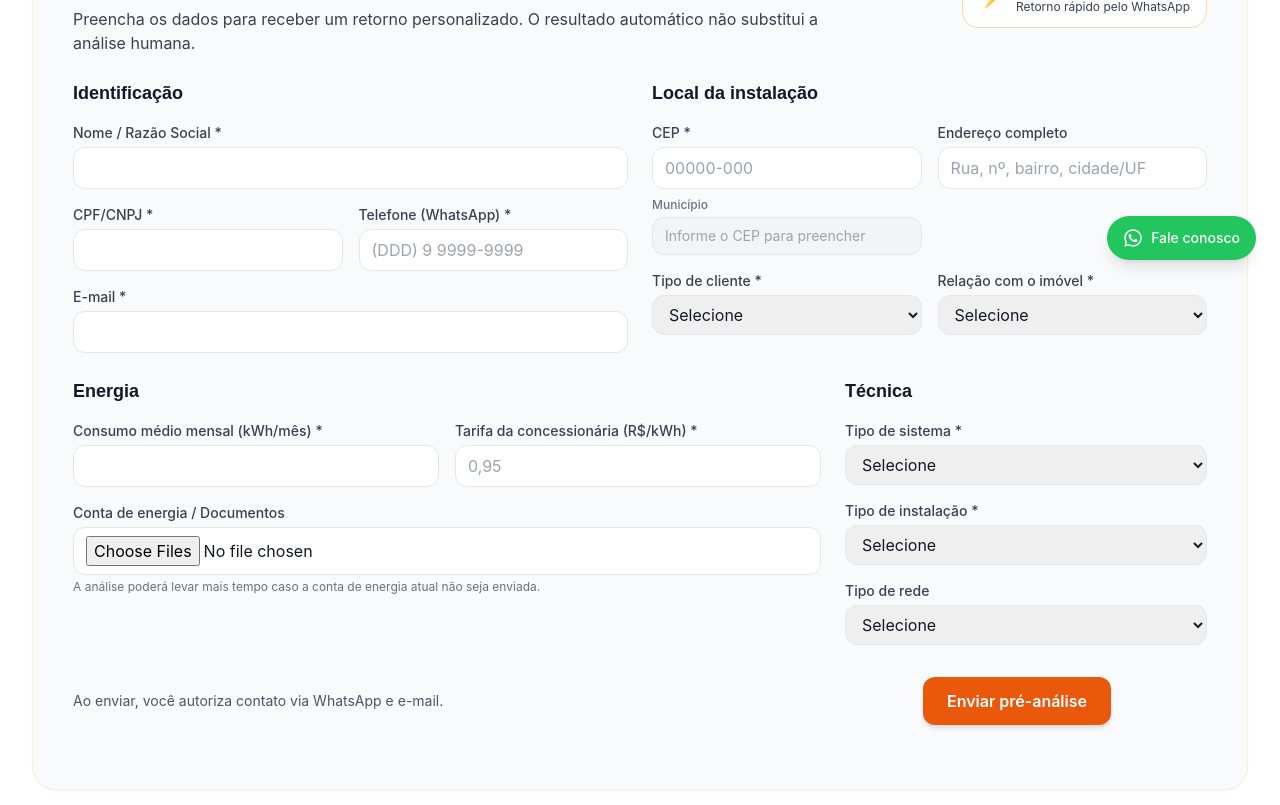
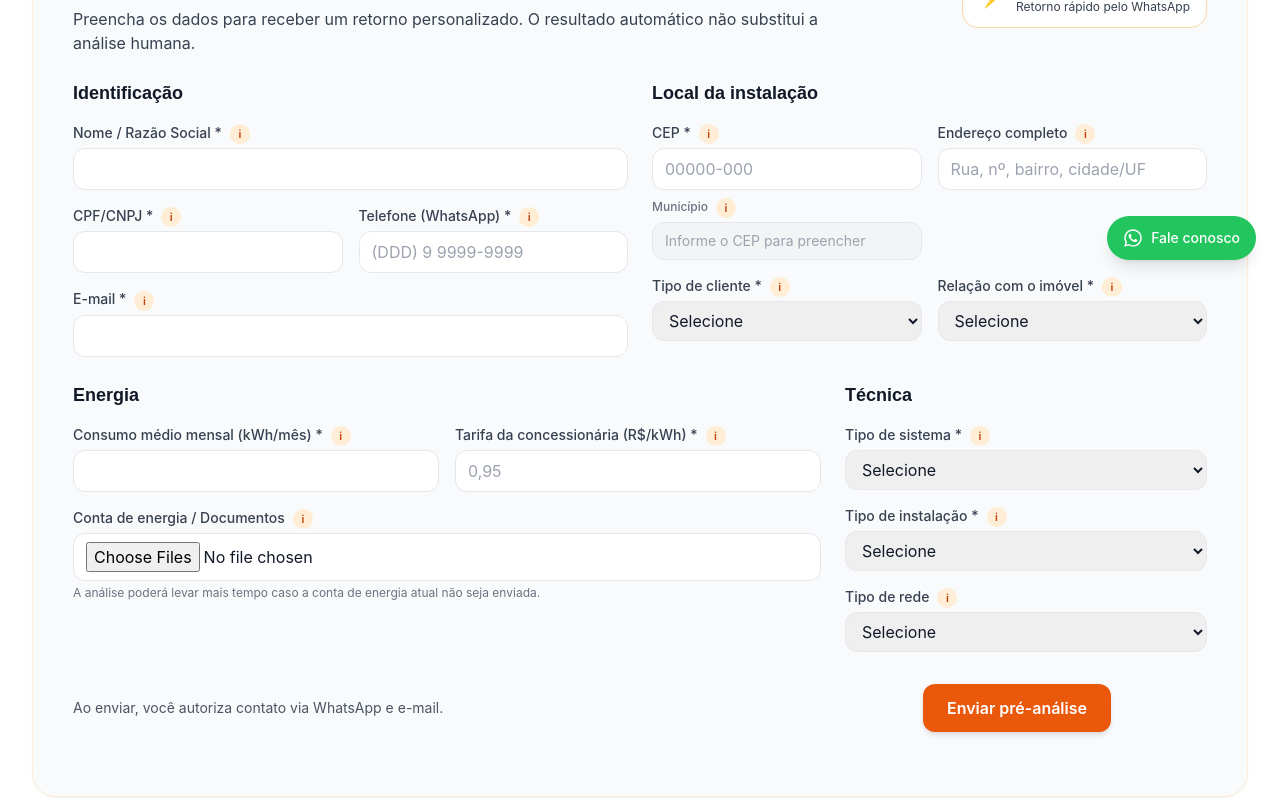
Before and after one commit to LeandroFrancaUS/solarinvest-Website, a Next.js app: page /analise in a window 1280 px wide. Shown: the part 460-1265 px from the top of the page. Built offline with nearby package versions, Linux system fonts and the light colour scheme.

Commit message:
Add tooltips to analise form fields

```diff
--- a/src/app/analise/PreApprovalForm.tsx
+++ b/src/app/analise/PreApprovalForm.tsx
@@ -228,6 +228,19 @@ function formatCEP(value: string) {
   const digits = onlyDigits(value).slice(0, 8);
   if (digits.length <= 5) return digits;
   return `${digits.slice(0, 5)}-${digits.slice(5)}`;
+}
+
+function InfoHint({ text, ariaLabel }: { text: string; ariaLabel?: string }) {
+  return (
+    <span
+      className="ml-2 inline-flex h-5 w-5 items-center justify-center align-middle rounded-full bg-orange-100 text-[11px] font-semibold text-orange-700"
+      role="img"
+      aria-label={ariaLabel ?? text}
+      title={text}
+    >
+      i
+    </span>
+  );
 }
 
 const legalNameRegex = /^[A-Za-zÀ-ÿ0-9][A-Za-zÀ-ÿ0-9 .,&\-/]*$/u;
@@ -1166,7 +1179,10 @@ export default function PreApprovalForm({ onSubmitted, utmParams }: PreApprovalF
             <h3 className="text-lg font-semibold text-gray-900">Identificação</h3>
 
             <div>
-              <label className="block text-sm font-medium text-gray-700">Nome / Razão Social *</label>
+              <label className="block text-sm font-medium text-gray-700">
+                Nome / Razão Social *
+                <InfoHint text="Como consta em documentos oficiais; informe o nome completo ou razão social." />
+              </label>
               <input
                 type="text"
                 name="nome"
@@ -1189,7 +1205,10 @@ export default function PreApprovalForm({ onSubmitted, utmParams }: PreApprovalF
 
             <div className="grid grid-cols-1 md:grid-cols-2 gap-4">
               <div>
-                <label className="block text-sm font-medium text-gray-700">CPF/CNPJ *</label>
+                <label className="block text-sm font-medium text-gray-700">
+                  CPF/CNPJ *
+                  <InfoHint text="Use CPF ou CNPJ válido; esses dados validam a consulta." />
+                </label>
                 <input
                   type="text"
                   name="cpfCnpj"
@@ -1211,7 +1230,10 @@ export default function PreApprovalForm({ onSubmitted, utmParams }: PreApprovalF
               </div>
 
               <div>
-                <label className="block text-sm font-medium text-gray-700">Telefone (WhatsApp) *</label>
+                <label className="block text-sm font-medium text-gray-700">
+                  Telefone (WhatsApp) *
+                  <InfoHint text="Número com DDD usado para retorno priorizado." />
+                </label>
                 <input
                   type="tel"
                   name="whatsapp"
@@ -1227,7 +1249,10 @@ export default function PreApprovalForm({ onSubmitted, utmParams }: PreApprovalF
             </div>
 
             <div>
-              <label className="block text-sm font-medium text-gray-700">E-mail *</label>
+              <label className="block text-sm font-medium text-gray-700">
+                E-mail *
+                <InfoHint text="Para enviarmos o comprovante e qualquer pedido adicional." />
+              </label>
               <input
                 type="email"
                 name="email"
@@ -1247,7 +1272,10 @@ export default function PreApprovalForm({ onSubmitted, utmParams }: PreApprovalF
 
             <div className="grid grid-cols-1 md:grid-cols-2 gap-4">
               <div>
-                <label className="block text-sm font-medium text-gray-700">CEP *</label>
+                <label className="block text-sm font-medium text-gray-700">
+                  CEP *
+                  <InfoHint text="CEP do endereço onde o sistema será instalado." />
+                </label>
                 <input
                   type="text"
                   name="cep"
@@ -1261,7 +1289,10 @@ export default function PreApprovalForm({ onSubmitted, utmParams }: PreApprovalF
                 {showError('cep') && <p className="text-xs text-red-600 mt-1">{errors.cep}</p>}
 
                 <div className="mt-2">
-                  <label className="block text-xs font-medium text-gray-500">Município</label>
+                  <label className="block text-xs font-medium text-gray-500">
+                    Município
+                    <InfoHint text="Confirmamos a cidade a partir do CEP para calcular viabilidade." />
+                  </label>
                   <input
                     type="text"
                     readOnly
@@ -1279,7 +1310,10 @@ export default function PreApprovalForm({ onSubmitted, utmParams }: PreApprovalF
               </div>
 
               <div>
-                <label className="block text-sm font-medium text-gray-700">Endereço completo</label>
+                <label className="block text-sm font-medium text-gray-700">
+                  Endereço completo
+                  <InfoHint text="Rua, número e bairro ajudam a agilizar a vistoria prévia." />
+                </label>
                 <input
                   type="text"
                   name="endereco"
@@ -1293,7 +1327,10 @@ export default function PreApprovalForm({ onSubmitted, utmParams }: PreApprovalF
 
             <div className="grid grid-cols-1 md:grid-cols-2 gap-4">
               <div>
-                <label className="block text-sm font-medium text-gray-700">Tipo de cliente *</label>
+                <label className="block text-sm font-medium text-gray-700">
+                  Tipo de cliente *
+                  <InfoHint text="Escolha se o consumo é residencial, comercial ou condomínio." />
+                </label>
                 <select
                   name="tipoCliente"
                   className={classeCampo('tipoCliente')}
@@ -1328,7 +1365,10 @@ export default function PreApprovalForm({ onSubmitted, utmParams }: PreApprovalF
               </div>
 
               <div>
-                <label className="block text-sm font-medium text-gray-700">Relação com o imóvel *</label>
+                <label className="block text-sm font-medium text-gray-700">
+                  Relação com o imóvel *
+                  <InfoHint text="Indique quem autoriza a instalação e responde pelo local." />
+                </label>
                 <select
                   name="relacaoImovel"
                   className={classeCampo('relacaoImovel')}
@@ -1374,7 +1414,10 @@ export default function PreApprovalForm({ onSubmitted, utmParams }: PreApprovalF
 
             <div className="grid grid-cols-1 md:grid-cols-2 gap-4">
               <div>
-                <label className="block text-sm font-medium text-gray-700">Consumo médio mensal (kWh/mês) *</label>
+                <label className="block text-sm font-medium text-gray-700">
+                  Consumo médio mensal (kWh/mês) *
+                  <InfoHint text="Média dos últimos 12 meses, como aparece na conta." />
+                </label>
                 <input
                   type="number"
                   min={0}
@@ -1391,7 +1434,10 @@ export default function PreApprovalForm({ onSubmitted, utmParams }: PreApprovalF
               </div>
 
               <div>
-                <label className="block text-sm font-medium text-gray-700">Tarifa da concessionária (R$/kWh) *</label>
+                <label className="block text-sm font-medium text-gray-700">
+                  Tarifa da concessionária (R$/kWh) *
+                  <InfoHint text="Valor por kWh cobrado na conta, já com impostos." />
+                </label>
                 <input
                   type="text"
                   name="tarifa"
@@ -1415,7 +1461,10 @@ export default function PreApprovalForm({ onSubmitted, utmParams }: PreApprovalF
             </div>
 
             <div>
-              <label className="block text-sm font-medium text-gray-700">Conta de energia / Documentos</label>
+              <label className="block text-sm font-medium text-gray-700">
+                Conta de energia / Documentos
+                <InfoHint text="Envie a conta atual e autorizações para acelerar a análise." />
+              </label>
               <input
                 type="file"
                 accept="application/pdf,image/*"
@@ -1462,7 +1511,10 @@ export default function PreApprovalForm({ onSubmitted, utmParams }: PreApprovalF
 
             {/* ✅ NOVO: Tipo de sistema */}
             <div>
-              <label className="block text-sm font-medium text-gray-700">Tipo de sistema *</label>
+              <label className="block text-sm font-medium text-gray-700">
+                Tipo de sistema *
+                <InfoHint text="On-grid usa a rede, híbrido tem bateria e off-grid funciona isolado." />
+              </label>
               <select
                 name="tipoSistema"
                 className={classeCampo('tipoSistema')}
@@ -1482,7 +1534,10 @@ export default function PreApprovalForm({ onSubmitted, utmParams }: PreApprovalF
             </div>
 
             <div>
-              <label className="block text-sm font-medium text-gray-700">Tipo de instalação *</label>
+              <label className="block text-sm font-medium text-gray-700">
+                Tipo de instalação *
+                <InfoHint text="Onde os módulos serão fixados: telhado, laje, solo ou similar." />
+              </label>
               <select
                 name="tipoInstalacao"
                 className={classeCampo('tipoInstalacao')}
@@ -1519,7 +1574,10 @@ export default function PreApprovalForm({ onSubmitted, utmParams }: PreApprovalF
             </div>
 
             <div>
-              <label className="block text-sm font-medium text-gray-700">Tipo de rede</label>
+              <label className="block text-sm font-medium text-gray-700">
+                Tipo de rede
+                <InfoHint text="Quantidade de fases da ligação elétrica informada na conta." />
+              </label>
               <select
                 name="tipoRede"
                 className="mt-1 w-full rounded-xl border border-gray-200 px-3 py-2 focus:border-orange-500 focus:outline-none"
```
